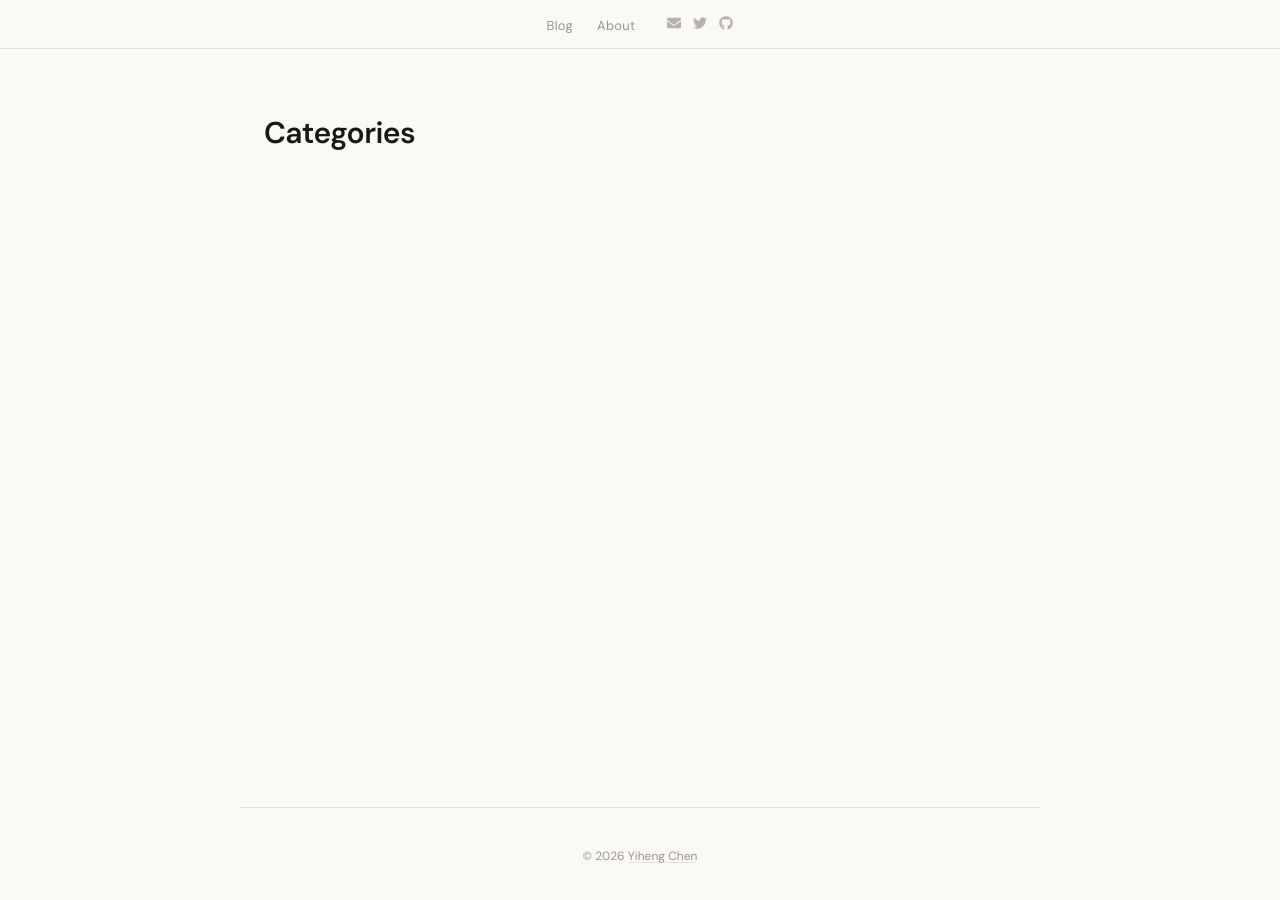
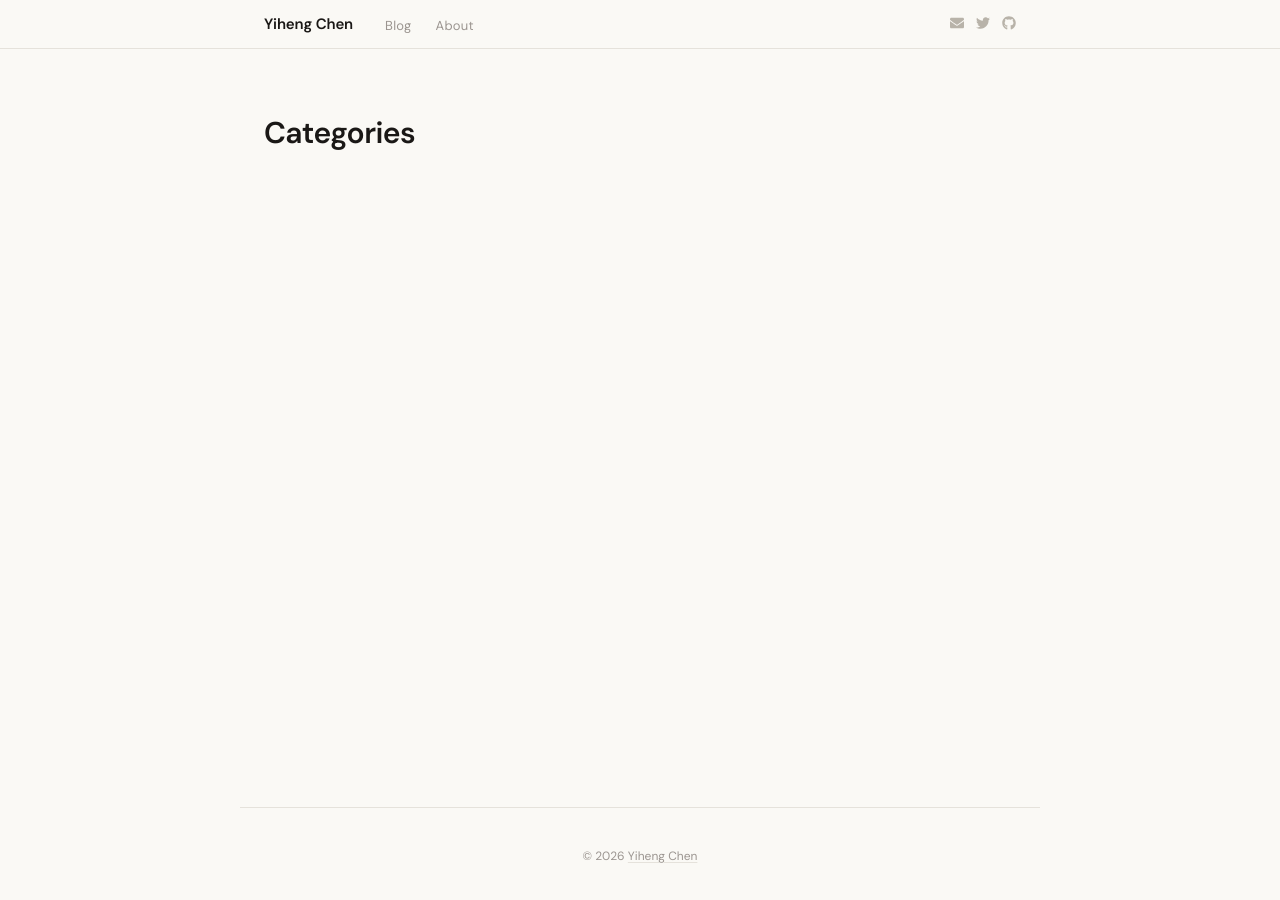
Before and after one commit to yihenc/yihenc.github.io, a Jekyll site: the page built from categories.md, in a window 1280 px wide. Built offline with Jekyll 4.4.1, drawn with Linux system fonts in a browser that asks for light colours; nearby versions of some CDN libraries.

Commit message:
ui: fix GitHub links, enlarge hero text, remove post excerpts, add name to nav on post pages, make nav non-sticky
- Fix GitHub URL from maakabaka to yihenc in social.yml and _config.yml
- Fix site URL to https://yihenc.github.io
- Hero: larger name (1.75rem/700) and description (1.0625rem/500) with softer multi-layer text-shadow
- Homepage: remove excerpt paragraph, show only title + date + tags
- Nav: remove position:sticky so it scrolls with content
- Nav: show site name (brand link) on post/about pages, hidden on homepage where hero has it
- Nav: brand left-aligned, social icons pushed right on non-homepage pages

```diff
--- a/_config.yml
+++ b/_config.yml
@@ -1,7 +1,7 @@
 # Setup
 title: Yiheng Chen
 description: Explore with time of finity
-url: https://maakabaka.github.io
+url: https://yihenc.github.io
 avatar: /avatar.jpeg
 paginate: 5
 permalink: pretty
@@ -55,5 +55,5 @@
 # Specify the author for blog posts
 author:
   name: Yiheng Chen
-  url: https://github.com/maakabaka
+  url: https://github.com/yihenc
   email: yihengchen@mail.ustc.edu.cn
--- a/_data/social.yml
+++ b/_data/social.yml
@@ -5,5 +5,5 @@
   url: https://twitter.com/faintsnowfall
   icon: fab fa-twitter
 - title: GitHub
-  url: https://github.com/maakabaka
+  url: https://github.com/yihenc
   icon: fab fa-github
--- a/_layouts/default.html
+++ b/_layouts/default.html
@@ -34,8 +34,11 @@
       {% endif %}
 
       <!-- Navigation -->
-      <nav class="site-nav">
+      <nav class="site-nav{% unless page.layout == 'home' %} site-nav-with-brand{% endunless %}">
         <div class="site-nav-inner">
+          {% unless page.layout == 'home' %}
+          <a href="{{ '/' | relative_url }}" class="site-nav-brand">{{ site.title }}</a>
+          {% endunless %}
           {%- if site.data.navigation -%}
           <ul class="site-nav-links">
             {%- for nav in site.data.navigation -%}
--- a/_layouts/home.html
+++ b/_layouts/home.html
@@ -19,8 +19,6 @@
         {%- endfor -%}
       {%- endif -%}
     </div>
-
-    <p>{{ post.excerpt | strip_html | truncatewords: 40 }}</p>
   </section>
   {% endfor %}
 </div>
--- a/_sass/_layout.scss
+++ b/_sass/_layout.scss
@@ -28,13 +28,10 @@
 
 // Top navigation bar
 .site-nav {
-  position: sticky;
-  top: 0;
+  position: relative;
   z-index: 100;
   background: var(--body-bg);
   border-bottom: 1px solid var(--border-color);
-  backdrop-filter: blur(12px);
-  -webkit-backdrop-filter: blur(12px);
 }
 
 .site-nav-inner {
@@ -51,6 +48,27 @@
 // Nav brand hidden on homepage (hero already shows identity)
 .site-nav-brand {
   display: none;
+  font-family: var(--body-font);
+  font-size: 0.9375rem;
+  font-weight: 600;
+  color: var(--heading-color);
+  text-decoration: none;
+  letter-spacing: -0.01em;
+  white-space: nowrap;
+  transition: color 0.15s ease;
+
+  &:hover {
+    color: var(--accent);
+  }
+}
+
+// Show brand on non-homepage pages (post, about, etc.)
+.site-nav-with-brand .site-nav-brand {
+  display: block;
+}
+
+.site-nav-with-brand .site-nav-inner {
+  justify-content: flex-start;
 }
 
 .site-nav-links {
@@ -96,6 +114,11 @@
       color: var(--accent);
     }
   }
+}
+
+// On non-homepage, push social icons to the right
+.site-nav-with-brand .site-nav-social {
+  margin-left: auto;
 }
 
 // Main content area
--- a/_sass/_sidebar.scss
+++ b/_sass/_sidebar.scss
@@ -18,20 +18,21 @@
 }
 
 .hero-text h1 {
-  font-size: 1.375rem;
-  font-weight: 600;
+  font-size: 1.75rem;
+  font-weight: 700;
   margin: 0;
   color: inherit;
   letter-spacing: -0.02em;
   line-height: 1.3;
-  text-shadow: 0 1px 4px rgba(0, 0, 0, 0.4);
+  text-shadow: 0 1px 6px rgba(0, 0, 0, 0.35), 0 0 20px rgba(0, 0, 0, 0.15);
 }
 
 .hero-text p {
-  font-size: 0.875rem;
-  margin: 0.125rem 0 0;
-  opacity: 0.85;
-  text-shadow: 0 1px 3px rgba(0, 0, 0, 0.35);
+  font-size: 1.0625rem;
+  font-weight: 500;
+  margin: 0.25rem 0 0;
+  opacity: 0.9;
+  text-shadow: 0 1px 5px rgba(0, 0, 0, 0.3), 0 0 16px rgba(0, 0, 0, 0.12);
 }
 
 // Legacy classes — keep for compatibility but hide
@@ -54,10 +55,10 @@
   }
 
   .hero-text h1 {
-    font-size: 1.125rem;
+    font-size: 1.375rem;
   }
 
   .hero-text p {
-    font-size: 0.8125rem;
+    font-size: 0.9375rem;
   }
 }
```
